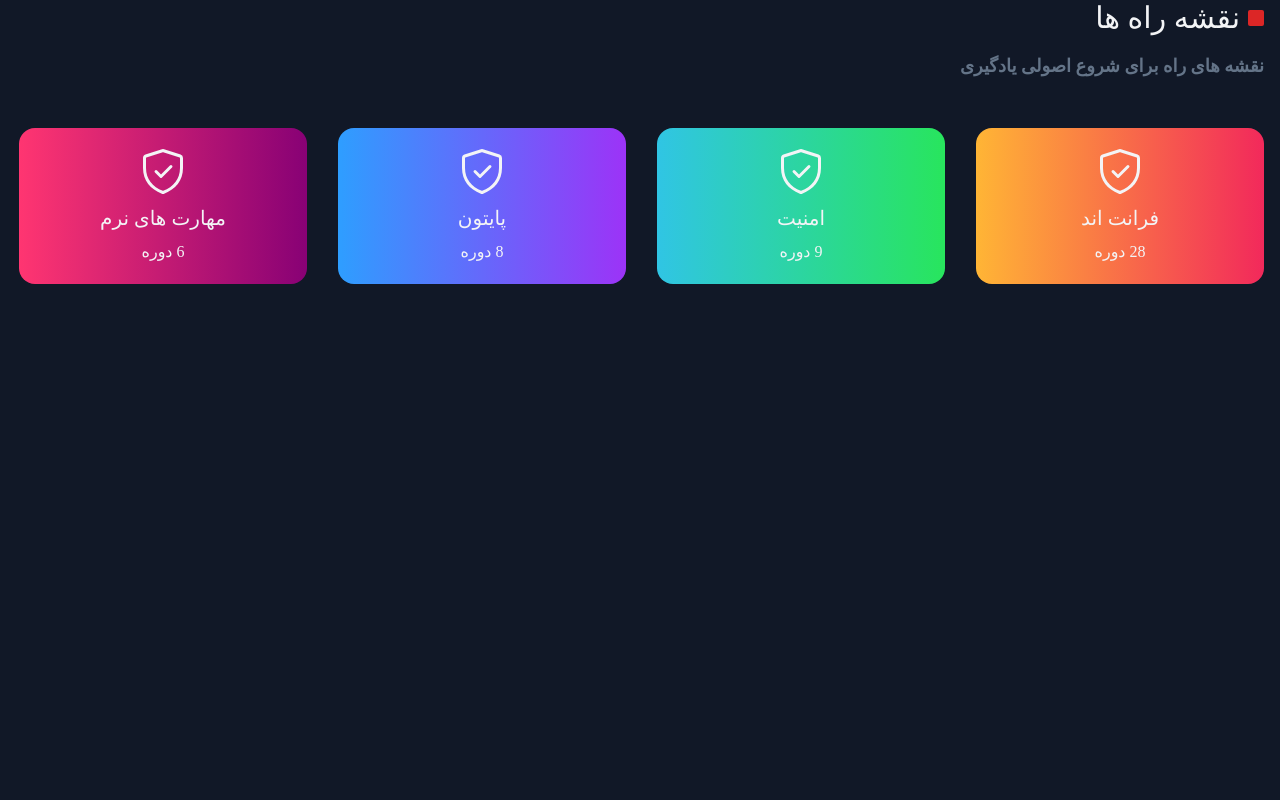
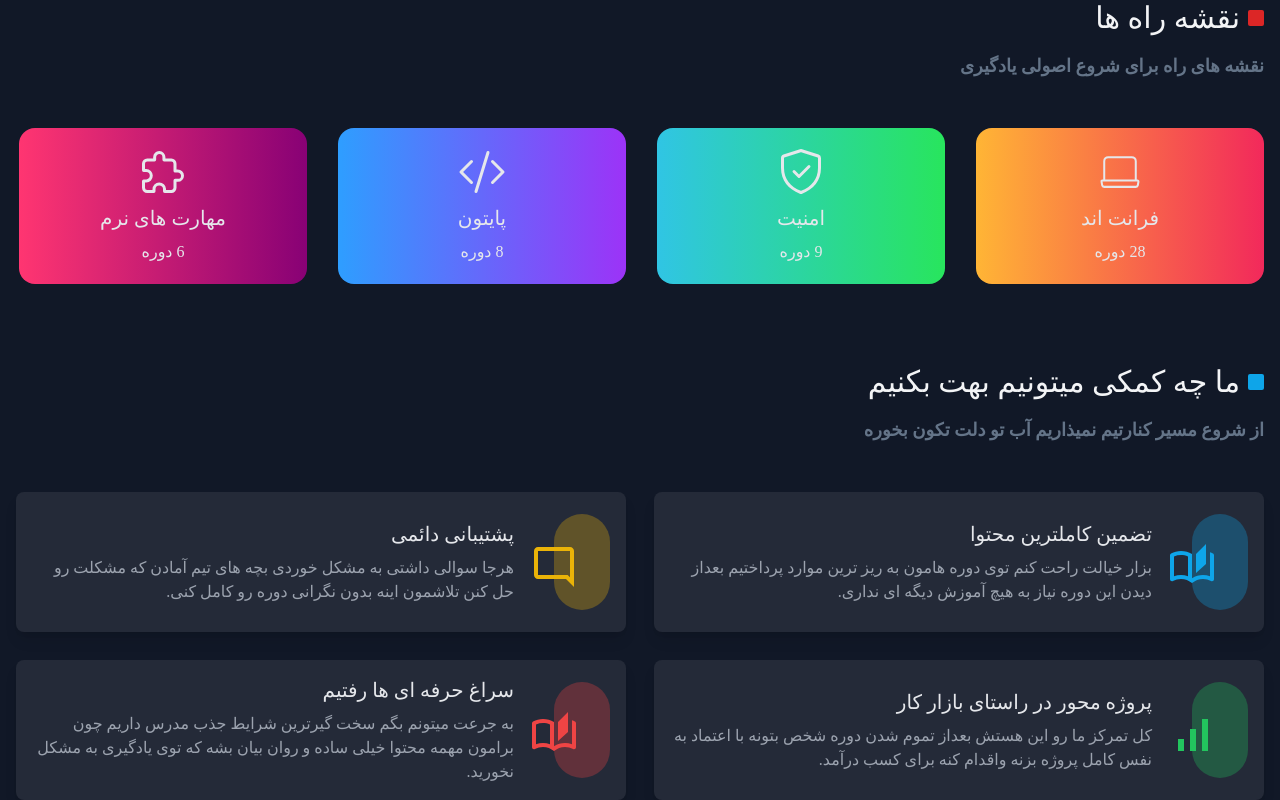
Before and after one commit to parsa-vesali/sabzlearn, a React (Vite) app: page / in a window 1280 px wide. Shown: the part 1884-2684 px from the top of the page. Before the commit the page ends 2168 px from the top, so only its background shows below. Built offline with nearby package versions, Linux system fonts and the light colour scheme; a web font is replaced by a local one.

Commit message:
the project updated

```diff
--- a/src/Components/RoadMap.jsx
+++ b/src/Components/RoadMap.jsx
@@ -11,10 +11,10 @@ export default function RoadMap() {
         <>
             <Title title='نقشه راه ها' color='bg-red-600' subtitle='نقشه های راه برای شروع اصولی یادگیری' />
 
-            <div className='grid grid-cols-2 sm:grid-cols-2 lg:grid-cols-3 xl:grid-cols-4 gap-6 sm:gap-7 child:py-5 child:text-gray-100 child:flex child:rounded-2xl'>
+            <div className='grid grid-cols-2 sm:grid-cols-2 lg:grid-cols-3 xl:grid-cols-4 gap-6 sm:gap-7 child:py-5 child:text-gray-200 child:flex child:rounded-2xl'>
                 {/* box */}
                 <div className=' lg:w-72 bg-gradient-to-r from-[#FFB535] to-[#F2295B]   flex-col justify-center items-center gap-y-2'>
-                    <GoShieldCheck className='  text-5xl' />
+                    <CiLaptop className='  text-5xl' />
                     <h2 className='text-xl font-Dana-Bold'>فرانت اند</h2>
                     <span>28 دوره</span>
                 </div>
@@ -24,12 +24,12 @@ export default function RoadMap() {
                     <span>9 دوره</span>
                 </div>
                 <div className=' lg:w-72 bg-gradient-to-r from-[#2E9EFF] to-[#9C33F7] flex-col justify-center items-center gap-y-2'>
-                    <GoShieldCheck className='  text-5xl' />
+                    <BsCodeSlash className='  text-5xl' />
                     <h2 className='text-xl font-Dana-Bold'>پایتون</h2>
                     <span>8 دوره</span>
                 </div>
                 <div className=' lg:w-72 bg-gradient-to-r from-[#FF3571] to-[#880175] flex-col justify-center items-center gap-y-2'>
-                    <GoShieldCheck className='  text-5xl' />
+                    <IoExtensionPuzzleOutline className='  text-5xl' />
                     <h2 className='text-xl font-Dana-Bold'>مهارت های نرم</h2>
                     <span>6 دوره</span>
                 </div>
--- /dev/null
+++ b/src/Components/Services.jsx
@@ -0,0 +1,60 @@
+import React from 'react'
+import Title from './Title'
+import AutoStoriesOutlinedIcon from '@mui/icons-material/AutoStoriesOutlined';
+import ModeCommentOutlinedIcon from '@mui/icons-material/ModeCommentOutlined';
+import SignalCellularAltOutlinedIcon from '@mui/icons-material/SignalCellularAltOutlined';
+import AssignmentTurnedInOutlinedIcon from '@mui/icons-material/AssignmentTurnedInOutlined';
+
+export default function Services() {
+    return (
+        <>
+            <Title title='ما چه کمکی میتونیم بهت بکنیم' color='bg-sky-500' subtitle='از شروع مسیر کنارتیم نمیذاریم آب تو دلت تکون بخوره' />
+
+            <div className="grid grid-rows-2 md:grid-cols-2 gap-6 sm:gap-7">
+
+                <div className="flex items-center gap-x-10  bg-white dark:bg-dark-700 shadow-lg rounded-lg p-4">
+                    <span className=' relative px-7 py-12 bg-sky-500/30 rounded-full'>
+                        <AutoStoriesOutlinedIcon className=' absolute top-[30%]  -left-6 text-sky-500' style={{ fontSize: '3rem' }} />
+                    </span>
+                    <div className=" space-y-2">
+                        <h2 className=' dark:text-gray-200 text-zinc-800 font-Dana-Bold text-xl'>تضمین کاملترین محتوا</h2>
+                        <p className='dark:text-gray-400 text-gray-600'>بزار خیالت راحت کنم توی دوره هامون به ریز ترین موارد پرداختیم بعداز دیدن این دوره نیاز به هیچ آموزش دیگه ای نداری.</p>
+                    </div>
+                </div>
+
+
+                <div className="flex items-center gap-x-10  bg-white dark:bg-dark-700 shadow-lg rounded-lg p-4">
+                    <span className=' relative px-7 py-12 bg-yellow-500/30 rounded-full'>
+                        <ModeCommentOutlinedIcon className=' absolute top-[30%]  -left-6 text-yellow-500' style={{ fontSize: '3rem' }} />
+                    </span>
+                    <div className=" space-y-2">
+                        <h2 className=' dark:text-gray-200 text-zinc-800 font-Dana-Bold text-xl'>پشتیبانی دائمی</h2>
+                        <p className='dark:text-gray-400 text-gray-600'>هرجا سوالی داشتی به مشکل خوردی بچه های تیم آمادن که مشکلت رو حل کنن تلاشمون اینه بدون نگرانی دوره رو کامل کنی.</p>
+                    </div>
+                </div>
+
+
+                <div className="flex items-center gap-x-10  bg-white dark:bg-dark-700 shadow-lg rounded-lg p-4">
+                    <span className=' relative px-7 py-12 bg-green-500/30 rounded-full'>
+                        <SignalCellularAltOutlinedIcon className=' absolute top-[30%]  -left-6 text-green-500' style={{ fontSize: '3rem' }} />
+                    </span>
+                    <div className=" space-y-2">
+                        <h2 className=' dark:text-gray-200 text-zinc-800 font-Dana-Bold text-xl'>پروژه محور در راستای بازار کار</h2>
+                        <p className='dark:text-gray-400 text-gray-600'>کل تمرکز ما رو این هستش بعداز تموم شدن دوره شخص بتونه با اعتماد به نفس کامل پروژه بزنه واقدام کنه برای کسب درآمد.</p>
+                    </div>
+                </div>
+
+                <div className="flex items-center gap-x-10  bg-white dark:bg-dark-700 shadow-lg rounded-lg p-4">
+                    <span className=' relative px-7 py-12 bg-red-500/30 rounded-full'>
+                        <AutoStoriesOutlinedIcon className=' absolute top-[30%]  -left-6 text-red-500' style={{ fontSize: '3rem' }} />
+                    </span>
+                    <div className=" space-y-2">
+                        <h2 className=' dark:text-gray-200 text-zinc-800 font-Dana-Bold text-xl'>سراغ حرفه ای ها رفتیم</h2>
+                        <p className='dark:text-gray-400 text-gray-600'>به جرعت میتونم بگم سخت گیرترین شرایط جذب مدرس داریم چون برامون مهمه محتوا خیلی ساده و روان بیان بشه که توی یادگیری به مشکل نخورید.</p>
+                    </div>
+                </div>
+
+            </div>
+        </>
+    )
+}
--- a/src/Pages/Home.jsx
+++ b/src/Pages/Home.jsx
@@ -4,6 +4,7 @@ import NavBar from '../Components/NavBar'
 import MainHeader from '../Components/MainHeader'
 import LastCurses from '../Components/LastCurses'
 import RoadMap from '../Components/RoadMap'
+import Services from '../Components/Services'
 
 export default function Home() {
     return (
@@ -16,6 +17,7 @@ export default function Home() {
                 <MainHeader />
                 <LastCurses />
                 <RoadMap />
+                <Services />
             </div>
         </>
     )
```
